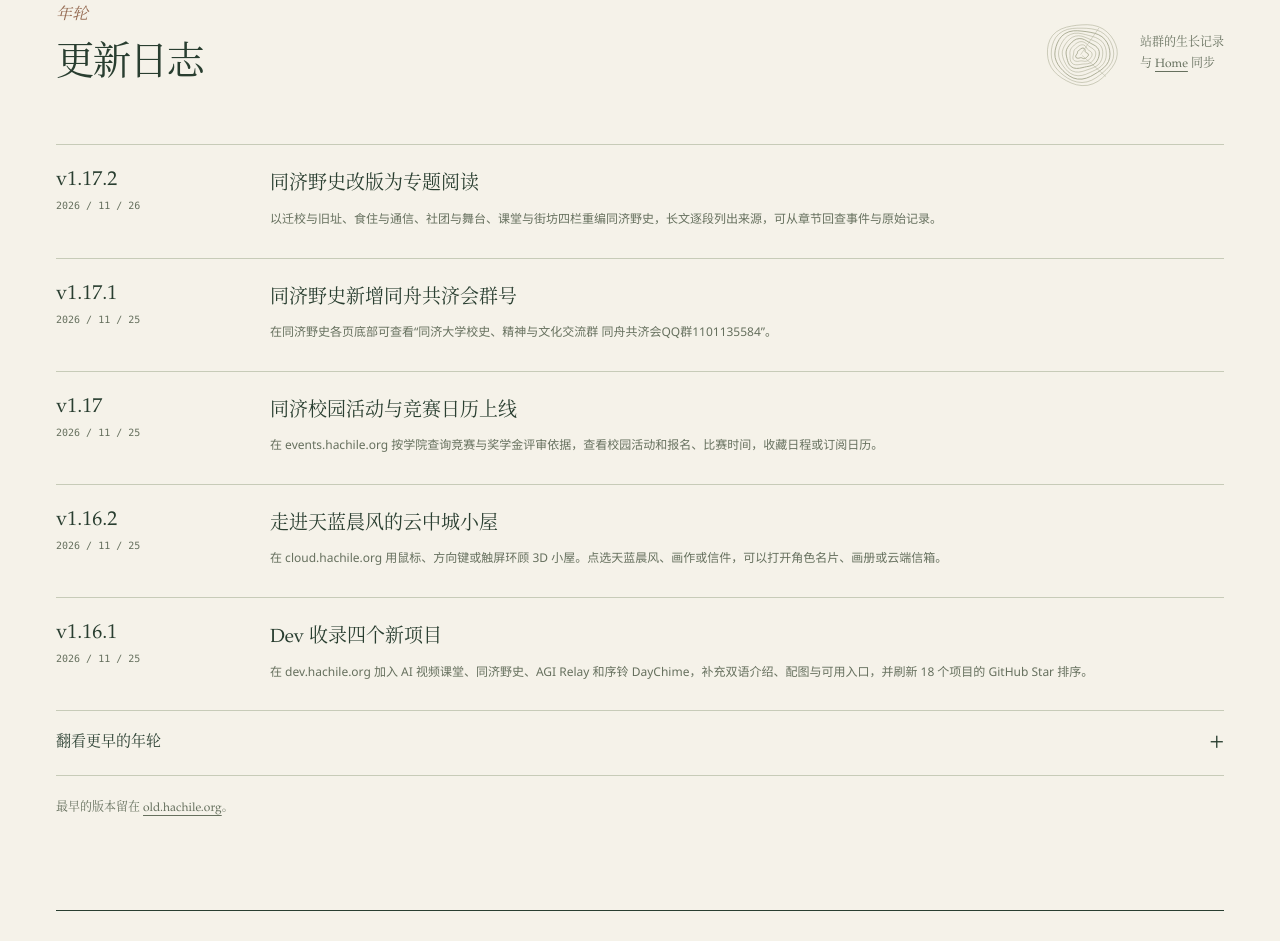
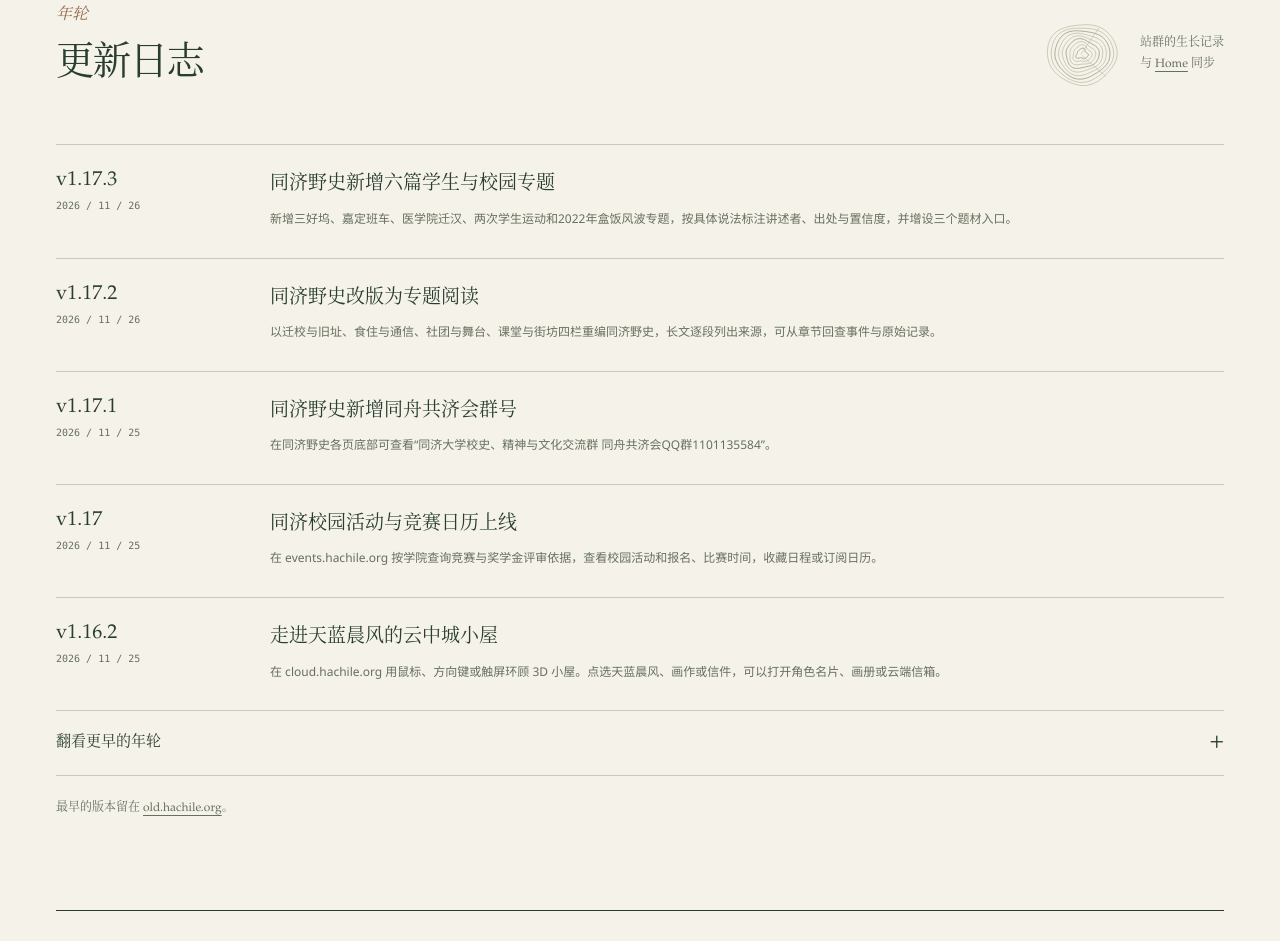
Before and after one commit to GPDdev/site.hachile.org, a plain HTML site: page index.html in a window 1280 px wide. Shown: the part 4629-5570 px from the top of the page. Drawn offline with Linux system fonts and the light colour scheme.

Commit message:
Synchronize Tongji Wild release notes for v1.17.3

```diff
--- a/index.html
+++ b/index.html
@@ -111,13 +111,14 @@
     <section class="timeline-section wrap" id="changelog" aria-labelledby="changelog-title">
       <header class="section-heading"><div><p class="section-kicker">年轮</p><h2 id="changelog-title">更新日志</h2></div><div class="history-note"><img src="./assets/rings.svg" width="84" height="84" loading="lazy" alt=""><p>站群的生长记录<br>与 <a href="https://home.hachile.org/#changelog">Home</a> 同步</p></div></header>
       <div class="timeline recent-releases">
+        <div class="release"><div><strong>v1.17.3</strong><time datetime="2026-11-26">2026 / 11 / 26</time></div><div><h4>同济野史新增六篇学生与校园专题</h4><p>新增三好坞、嘉定班车、医学院迁汉、两次学生运动和2022年盒饭风波专题，按具体说法标注讲述者、出处与置信度，并增设三个题材入口。</p></div></div>
         <div class="release"><div><strong>v1.17.2</strong><time datetime="2026-11-26">2026 / 11 / 26</time></div><div><h4>同济野史改版为专题阅读</h4><p>以迁校与旧址、食住与通信、社团与舞台、课堂与街坊四栏重编同济野史，长文逐段列出来源，可从章节回查事件与原始记录。</p></div></div>
         <div class="release"><div><strong>v1.17.1</strong><time datetime="2026-11-25">2026 / 11 / 25</time></div><div><h4>同济野史新增同舟共济会群号</h4><p>在同济野史各页底部可查看“同济大学校史、精神与文化交流群 同舟共济会QQ群1101135584”。</p></div></div>
         <div class="release"><div><strong>v1.17</strong><time datetime="2026-11-25">2026 / 11 / 25</time></div><div><h4>同济校园活动与竞赛日历上线</h4><p>在 events.hachile.org 按学院查询竞赛与奖学金评审依据，查看校园活动和报名、比赛时间，收藏日程或订阅日历。</p></div></div>
         <div class="release"><div><strong>v1.16.2</strong><time datetime="2026-11-25">2026 / 11 / 25</time></div><div><h4>走进天蓝晨风的云中城小屋</h4><p>在 cloud.hachile.org 用鼠标、方向键或触屏环顾 3D 小屋。点选天蓝晨风、画作或信件，可以打开角色名片、画册或云端信箱。</p></div></div>
-        <div class="release"><div><strong>v1.16.1</strong><time datetime="2026-11-25">2026 / 11 / 25</time></div><div><h4>Dev 收录四个新项目</h4><p>在 dev.hachile.org 加入 AI 视频课堂、同济野史、AGI Relay 和序铃 DayChime，补充双语介绍、配图与可用入口，并刷新 18 个项目的 GitHub Star 排序。</p></div></div>
       </div>
       <details class="history"><summary>翻看更早的年轮<span aria-hidden="true">+</span></summary><div class="timeline">
+        <div class="release"><div><strong>v1.16.1</strong><time datetime="2026-11-25">2026 / 11 / 25</time></div><div><h4>Dev 收录四个新项目</h4><p>在 dev.hachile.org 加入 AI 视频课堂、同济野史、AGI Relay 和序铃 DayChime，补充双语介绍、配图与可用入口，并刷新 18 个项目的 GitHub Star 排序。</p></div></div>
         <div class="release"><div><strong>v1.16</strong><time datetime="2026-11-25">2026 / 11 / 25</time></div><div><h4>Hachile 站群运行状态页上线</h4><p>在 status.hachile.org 查看各站点的可访问性、最近检查时间和故障记录，也可以浏览 Hachile 的树形站点目录、宗旨和更新日志。</p></div></div>
         <div class="release"><div><strong>v1.15.1</strong><time datetime="2026-11-25">2026 / 11 / 25</time></div><div><h4>同济野史增补百则校园掌故</h4><p>同济野史新增 100 篇校园轶事，收录吴淞时期的学生生活、四平路的小邮局和学生自制的网络作品，每篇附有来源和置信度。</p></div></div>
         <div class="release"><div><strong>v1.15</strong><time datetime="2026-11-25">2026 / 11 / 25</time></div><div><h4>云中城上线</h4><p>在 cloud.hachile.org 探访云中城，认识蓝色小天马天蓝晨风，翻阅小马画册，逛逛常去的站点。</p></div></div>
```
Also changed, not shown: 1 other file.
